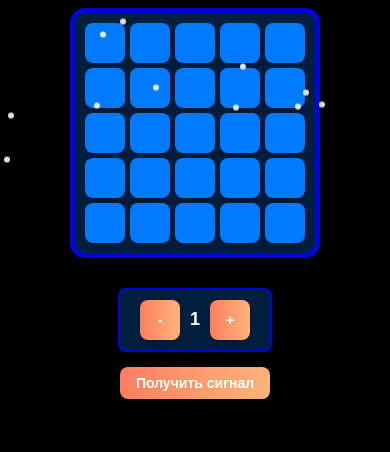
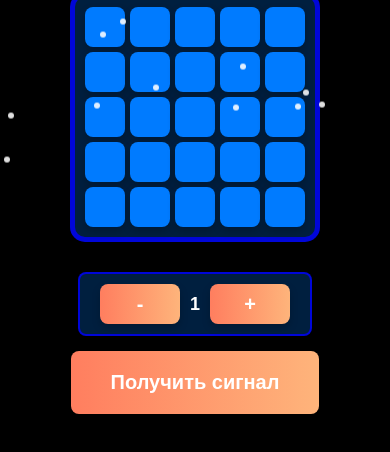
Before and after one commit to luacreate/mines.webapp, a plain HTML site: page index.html in a window 390 px wide. Shown: the part 254-706 px from the top of the page. Drawn offline with Linux system fonts and the light colour scheme.

Commit message:
Update index.html

```diff
--- a/index.html
+++ b/index.html
@@ -114,7 +114,7 @@
         }
 
         button {
-            padding:25px 50px;
+            padding: 25px 50px;
             font-size: 25px;
             cursor: pointer;
             background: linear-gradient(to right, #FF7E5F, #FEB47B);
@@ -166,8 +166,8 @@
             }
 
             button {
-                padding: 8px 16px;
-                font-size: 14px;
+                padding: 20px 40px;
+                font-size: 20px;
             }
         }
     </style>
```
